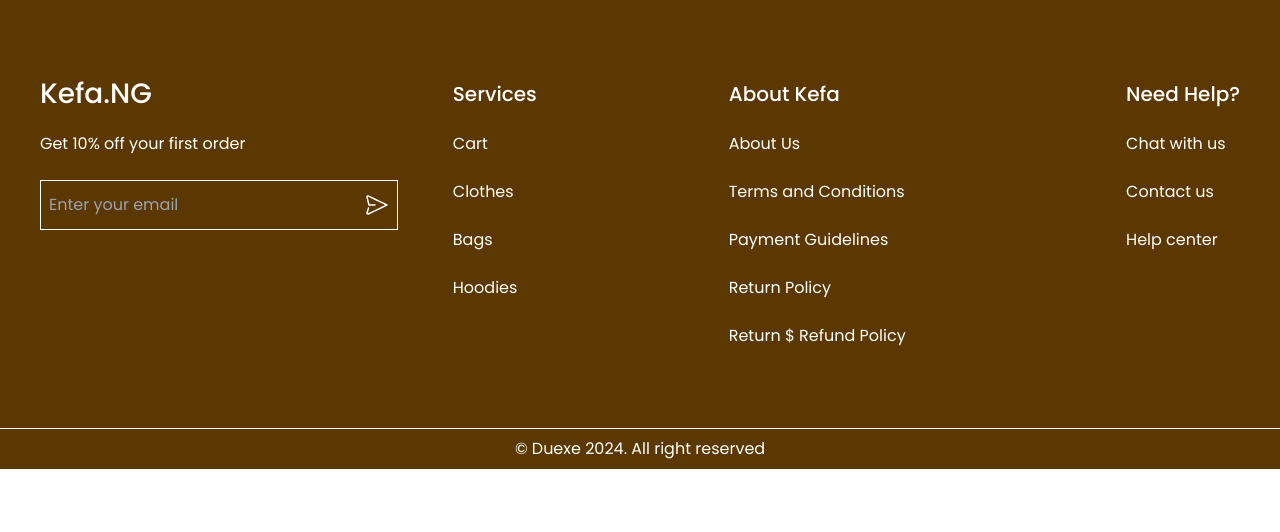
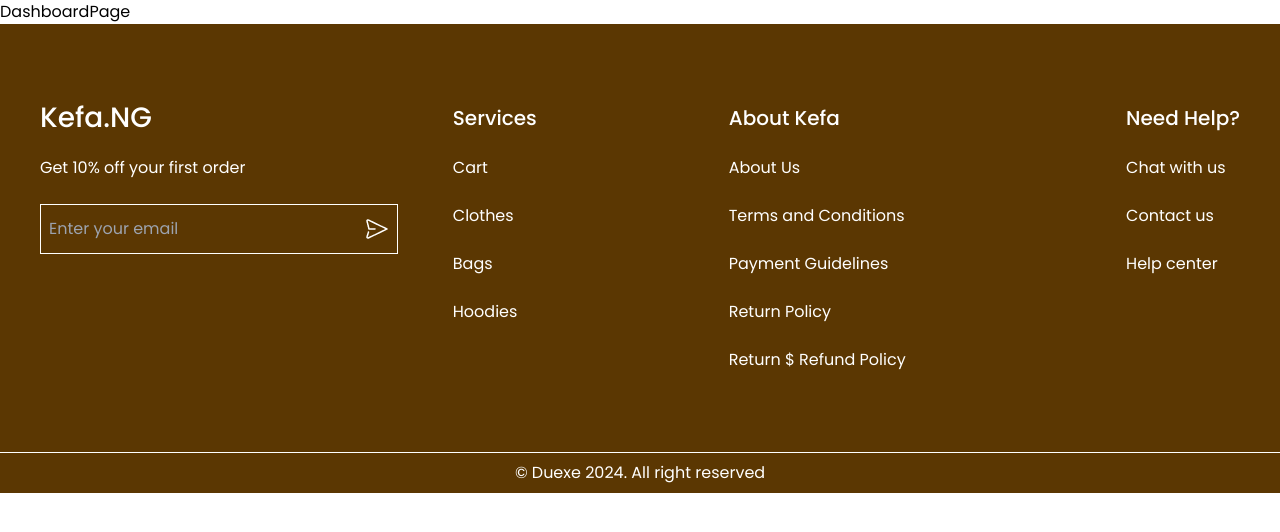
Before and after one commit to Victoryk-tech/kefa.ng, a React (Vite) app in the folder client/: page /board in a window 1280 px wide. Shown: the top 532 px of the page. Built offline with nearby package versions, Linux system fonts and the light colour scheme.

Commit message:
dashboard

```diff
--- a/client/src/App.jsx
+++ b/client/src/App.jsx
@@ -10,6 +10,7 @@ import CartPage from "./pages/CartPage";
 import CheckoutPage from "./pages/CheckoutPage";
 import SignUp from "./pages/SignUp";
 import Login from "./pages/Login";
+import DashboardPage from "./pages/DashboardPage";
 
 const App = () => {
   return (
@@ -25,6 +26,8 @@ const App = () => {
         <Route path="checkout" element={<CheckoutPage />} />
         <Route path="/login/signup" element={<SignUp />} />
         <Route path="login" element={<Login />} />
+
+        <Route path="board" element={<DashboardPage />}></Route>
       </Routes>
       <Footer />
     </BrowserRouter>
--- /dev/null
+++ b/client/src/pages/DashboardPage.jsx
@@ -0,0 +1,7 @@
+import React from "react";
+
+const DashboardPage = () => {
+  return <div>DashboardPage</div>;
+};
+
+export default DashboardPage;
```
